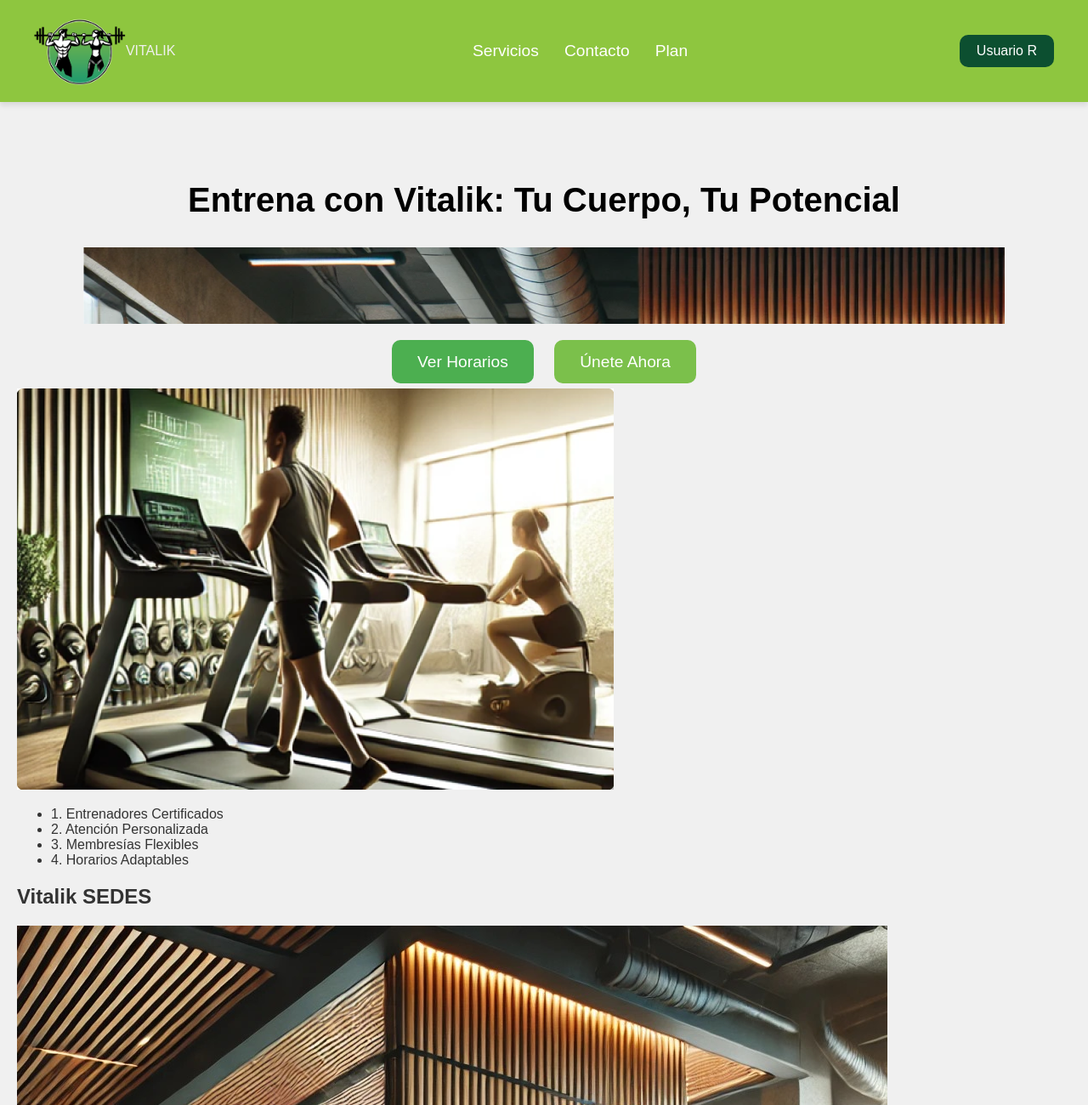
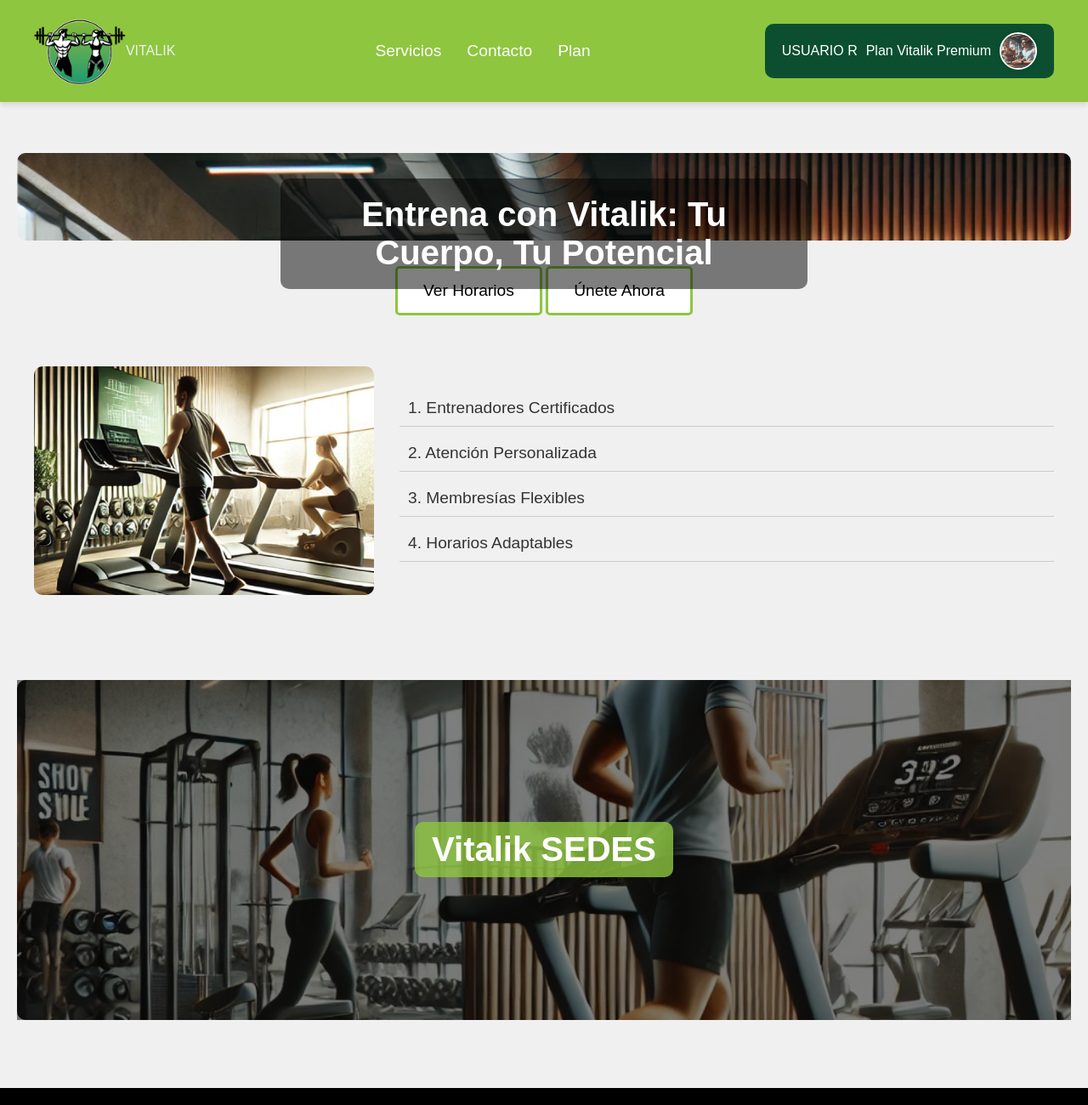
Before and after one commit to Pepe58211/https---github.com-Pepe58211-vitalik3.0, a plain HTML site: page index_post.html in a window 1280 px wide. Shown: the top 1300 px of the page at 85% size. Drawn offline with Linux system fonts and the light colour scheme.

Commit message:
index_post terminado

```diff
--- a/css/index_post.css
+++ b/css/index_post.css
@@ -1,10 +1,10 @@
-@media (max-width:768px) {
-  header{
+@media (max-width: 768px) {
+    header {
       flex-direction: column;
       align-items: center;
     }
     .nav {
-    margin-top:10px ;
+      margin-top: 10px;
     }
   }
 
@@ -59,69 +59,206 @@ header {
     text-decoration: underline;
   }
 
-.botones {
+  /* Estilo del usuario post-registro */
+  .usuario-info {
     display: flex;
+    align-items: center;
     gap: 10px;
+    background-color: #0C4F30;
+    padding: 10px 20px;
+    border-radius: 10px;
   }
 
-.boton {
-  padding: 10px 20px;
-  text-align: center;
-  background-color: #0C4F30;
-  border-radius: 10px;
-  color: white;
-  text-decoration: none;
-  transition: background-color 0.3s ease;
+  .usuario-info p {
+    margin: 0;
+    color: #fff;
   }
 
-.boton:hover {
-  background-color: #6fa02e; /* Cambio de color en hover */
-  box-shadow: #000;
+  .usuario-info img {
+    height: 40px;
+    width: 40px;
+    border-radius: 50%;
+    border: 2px solid #fff;
+    box-shadow: 0px 0px 5px rgba(0, 0, 0, 0.2);
   }
 
   /* Ajustes de main */
   main {
     padding: 40px 20px;
-  /* text-align: center; */
   }
 
   /* Hero section */
   .hero-section {
-  background-image: url('imagenes/imagensupfeed.png');
+    position: relative; /* Para posicionar el texto encima */
     text-align: center;
-  background-size: cover;
-  background-position: center;
-  padding: 20px 20px;
-  color: black;
+    color: white;
+  }
+
+  .hero-section .hero-text {
+    position: absolute;
+    top: 50%;
+    left: 50%;
+    transform: translate(-50%, -50%);
+    background-color: rgba(0, 0, 0, 0.5); /* Fondo semitransparente */
+    padding: 20px;
+    border-radius: 10px;
   }
 
   .hero-section h1 {
     font-size: 2.5rem;
-  /* margin-bottom: 10px; */
+    margin: 0;
   }
 
+  .hero-section .image-container img {
+    width: 100%;
+    height: auto;
+    border-radius: 10px;
+  }
+
+  /* Botones en la hero section */
   .buttons {
     margin-top: 30px;
   }
 
   .primary-btn, .secondary-btn {
-  background-color: #4caf50;
+    display: inline-block;
     padding: 15px 30px;
-  margin: 10px;
-  border-radius: 10px;
-  color: white;
+    text-align: center;
+    text-decoration: none;
+    color: #fff;
     font-size: 1.2rem;
-  cursor: pointer;
-  text-decoration: none;
+    border-radius: 5px;
     transition: background-color 0.3s ease;
   }
 
-.primary-btn:hover, .secondary-btn:hover {
+  .primary-btn {
     background-color: #388e3c;
   }
 
   .secondary-btn {
     background-color: #7bc04b;
+  }
+
+  /* Estilo adicional para los bordes */
+  .bordered-btn {
+    border: 3px solid #8EC63F; /* Color del header */
+    color: #000;
+    background-color: #fff; /* Fondo blanco para resaltar */
+  }
+
+  .bordered-btn:hover {
+    background-color: #8EC63F;
+    color: #fff;
+  }
+
+  /* Contenedores de imágenes para hacerlas responsivas */
+  .image-container {
+    width: 100%;
+    max-width: 100%;
+    display: flex;
+    justify-content: center;
+    margin: 20px 0;
+  }
+
+  .image-container img {
+    width: 100%;
+    height: auto;
+    max-width: 100%;
+    border-radius: 10px; /* Añadimos bordes redondeados */
+  }
+
+  @media (max-width: 768px) {
+    .hero-section h1 {
+      font-size: 2rem; /* Reducir el tamaño de la fuente en pantallas pequeñas */
+    }
+
+    .image-container img {
+      max-width: 90%;
+    }
+  }
+
+  /* Ajuste general de los contenedores de imagen en secciones */
+  .sedes-section {
+    position: relative;
+    text-align: center;
+    margin: 40px 0;
+  }
+
+  .sedes-section .image-container {
+    max-width: 100%;
+    margin: 0;
+  }
+
+  .sedes-section .image-container img {
+    width: 100%;
+    height: auto;
+    max-height: 400px;
+    object-fit: cover;
+  }
+
+  .sedes-section .overlay {
+    position: absolute;
+    top: 0;
+    left: 0;
+    width: 100%;
+    height: 100%;
+    background-color: rgba(0, 0, 0, 0.5);
+    color: #fff;
+    display: flex;
+    justify-content: center;
+    align-items: center;
+  }
+
+  .sedes-section h2 {
+    font-size: 2.5rem;
+    padding: 10px 20px;
+    background-color: rgba(142, 198, 63, 0.8); /* Fondo semitransparente */
+    border-radius: 10px;
+  }
+
+  /* Trainers section */
+  .trainers-section {
+    display: flex;
+    align-items: center;
+    gap: 30px; /* Espacio entre la imagen y la lista */
+    padding: 40px 20px;
+  }
+
+  .trainers-section .trainers-image {
+    flex: 1;
+    max-width: 400px;
+  }
+
+  .trainers-section .trainers-image img {
+    width: 100%;
+    border-radius: 10px;
+  }
+
+  .trainers-list {
+    flex: 1;
+    list-style: none;
+    padding: 0;
+    margin: 0;
+    font-size: 1.2rem;
+  }
+
+  .trainers-list li {
+    margin-bottom: 10px;
+    padding: 10px;
+    border-bottom: 1px solid #ccc; /* Línea separadora */
+  }
+
+  @media (max-width: 768px) {
+    .trainers-section {
+      flex-direction: column;
+      text-align: center;
+    }
+
+    .trainers-section .trainers-image,
+    .trainers-section .trainers-list {
+      flex: none;
+      max-width: 100%;
+    }
   }
 
   /* Footer */
@@ -141,7 +278,7 @@ footer img {
   footer p {
     font-size: 1.3rem;
     margin: 10px 0;
-  color:white;
+    color: white;
   }
 
   /* Líneas blancas */
--- a/index_post.html
+++ b/index_post.html
@@ -3,7 +3,7 @@
 <head>
     <meta charset="UTF-8">
     <meta name="viewport" content="width=device-width, initial-scale=1.0">
-    <title>Vitalik - Tu Cuerpo, Tu Potencial</title>
+    <title>Vitalik</title>
     <link rel="stylesheet" href="css/index_post.css">
 </head>
 <body>
@@ -18,28 +18,34 @@
             <a href="contactos.html">Contacto</a>
             <a href="planes.html">Plan</a>
         </nav>
-        <div class="botones">
-            <!-- <a href="iniciarsesion.html" class="boton" aria-label="Iniciar sesión en Vitalik">Iniciar Sesión</a> -->
-            <a href="registro.html" class="boton" >Usuario R</a>
-         </div>
+        <div class="usuario-info">
+            <p>USUARIO R</p>
+            <p>Plan Vitalik Premium</p>
+            <img src="imagenes/imagen15.png" alt="Usuario">
+        </div>
     </header>
 
     <!-- Main Content -->
     <main>
+        <!-- Hero Section -->
         <section class="hero-section">
-            <h1>Entrena con Vitalik: Tu Cuerpo, Tu Potencial</h1>
-            <img src="imagenes/imagensupfeed.png" alt="background">
+            <div class="hero-text">
+                <h1>Entrena con Vitalik: Tu Cuerpo, Tu Potencial</h1>
+            </div>
+            <figure class="image-container">
+                <img src="imagenes/imagensupfeed.png" alt="background">
+            </figure>
             <div class="buttons">
-                <a href="horarios.html" class="primary-btn">Ver Horarios</a>
-                <a href="registro.html" class="secondary-btn">Únete Ahora</a>
+                <a href="horarios.html" class="primary-btn bordered-btn">Ver Horarios</a>
+                <a href="registro.html" class="secondary-btn bordered-btn">Únete Ahora</a>
             </div>
         </section>
 
         <!-- Trainers Section -->
         <section class="trainers-section">
-            <div class="trainers-image">
+            <figure class="image-container trainers-image">
                 <img src="imagenes/Imagen1.png" alt="Entrenadores Certificados">
-            </div>
+            </figure>
             <ul class="trainers-list">
                 <li>1. Entrenadores Certificados</li>
                 <li>2. Atención Personalizada</li>
@@ -50,13 +56,12 @@
 
         <!-- Sedes Section -->
         <section class="sedes-section">
-            <h2>Vitalik SEDES</h2>
-            <div class="sedes-image">
+            <div class="overlay">
+                <h2>Vitalik SEDES</h2>
+            </div>
+            <figure class="image-container">
                 <img src="imagenes/imagen2.jpg" alt="Sede Vitalik">
-            </div>
-            <div class="secondary-image">
-                <img src="gym-3.jpg" alt="Sede Vitalik 2">
-            </div>
+            </figure>
         </section>
     </main>
 
@@ -87,6 +92,5 @@
             <a href="sedes.html">Ubicación</a>
         </div>
     </footer>
-
 </body>
 </html>
```
Also changed, not shown: horarios2.html (deleted, +0 -56 lines). Lines whose indentation alone changed are shown as unchanged.
